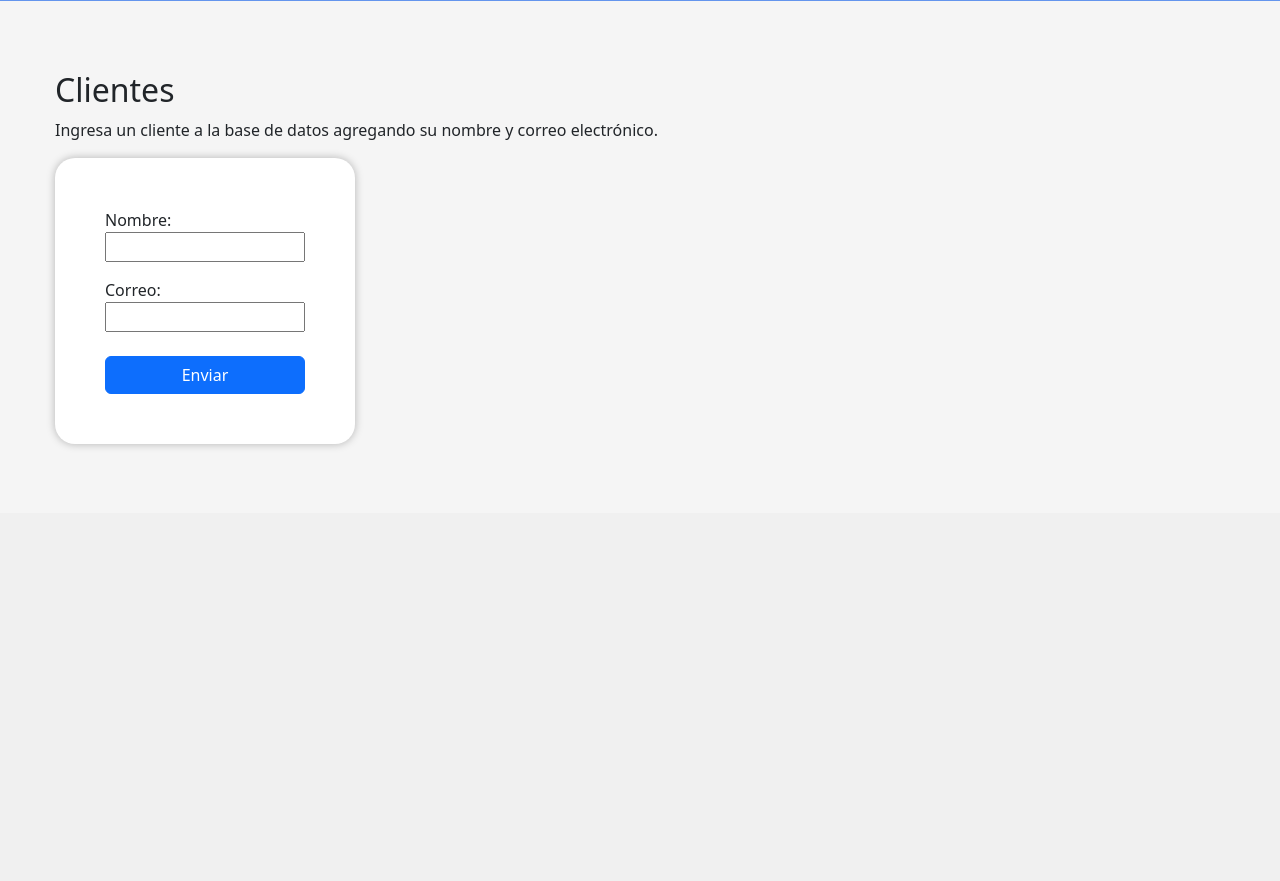
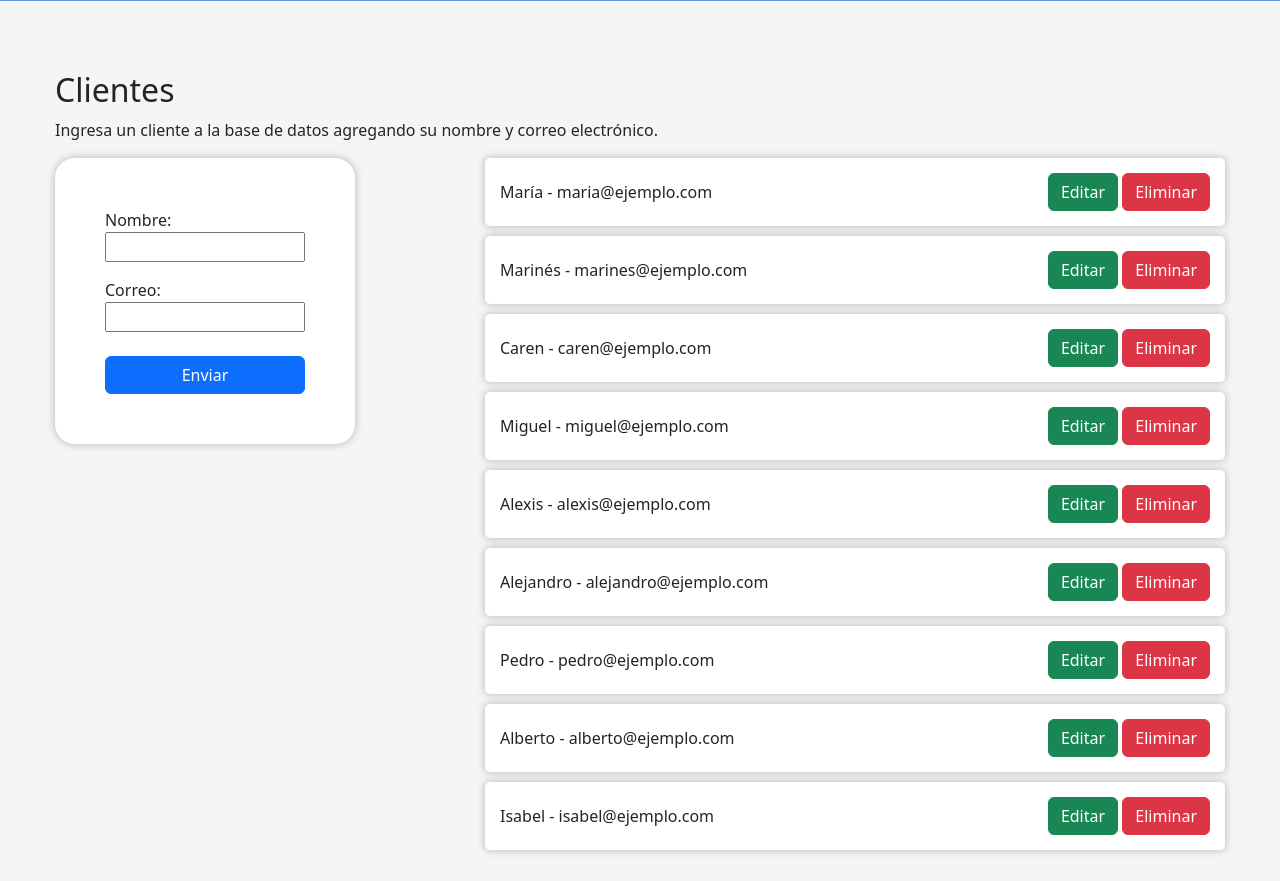
Before and after one commit to MarinesLemus007/tercera-pre-entrega-marines-lemus, a Django app: page /cliente/ in a window 1280 px wide. Shown: the part 287-1168 px from the top of the page. Before the commit the page ends 800 px from the top, so only its background shows below. Run offline with Django 4.2, Linux system fonts and the light colour scheme; data comes from the database, SQL or seed files in the repository; both versions use the stored data as it was after the commit.

Commit message:
agregando método eliminar, js y animación para mensaje

```diff
--- /dev/null
+++ b/entorno/terceraEntrega/App/static/app/css/styles.css
@@ -0,0 +1,74 @@
+body{
+    background-color: whitesmoke;
+}
+
+main{
+    max-width: 1170px;
+    width: calc(100% - 15px);
+    padding: 20px 0 15px;
+    margin: auto;
+}
+
+.jumbotron.jumbotron-fluid{
+    background-color: cornflowerblue;
+    padding: 50px 0;
+    margin-bottom: 50px;
+}
+
+form.creacion{
+    background-color: white;
+    width: 100%;
+    max-width: 300px;
+    padding: 50px;
+    border-radius: 20px;
+    box-shadow: 0px 0px 8px 0px rgb(0 0 0 / 27%);
+}
+
+form.creacion input{
+    width: 100%;
+}
+
+.mensajes{
+    margin-top: 10px;
+    width: 100%;
+    max-width: 350px;
+    text-align: center;
+}
+
+#temporizador.mensajes{
+    position: absolute;
+}
+
+ul.listado-base-de-datos{
+    display: flex;
+    flex-direction: column;
+    gap: 10px;
+}
+
+ul.listado-base-de-datos li{
+    display: flex;
+    justify-content: space-between;
+    align-items: center;
+    padding: 15px;
+    list-style: none;
+    background-color: white;
+    border-radius: 5px;
+    box-shadow: 0px 0px 8px 0px rgb(0 0 0 / 27%);
+    width: 100%;
+}
+
+ul.listado-base-de-datos li p{
+    margin-bottom: 0;
+}
+
+.fade-out {
+    opacity: 0;
+    transition: opacity 2s;
+}
+
+@media (min-width: 992px){
+    .navbar-expand-lg .navbar-nav {
+        width: 100%;
+        justify-content: space-around;
+    }
+}
--- /dev/null
+++ b/entorno/terceraEntrega/App/static/app/js/functions.js
@@ -0,0 +1,7 @@
+
+setTimeout(function () {
+    document.querySelector('#temporizador').classList.add('fade-out');
+}, 1000);
+setTimeout(function () {
+    document.querySelector("#temporizador").remove();
+}, 3000);
--- a/entorno/terceraEntrega/App/templates/app/base.html
+++ b/entorno/terceraEntrega/App/templates/app/base.html
@@ -1,3 +1,4 @@
+{% load static %}
 <!DOCTYPE html>
 <html lang="en">
 <head>
@@ -5,7 +6,7 @@
     <meta http-equiv="X-UA-Compatible" content="IE=edge">
     <meta name="viewport" content="width=device-width, initial-scale=1.0">
     <link href="https://cdn.jsdelivr.net/npm/bootstrap@5.3.0-alpha3/dist/css/bootstrap.min.css" rel="stylesheet" integrity="sha384-KK94CHFLLe+nY2dmCWGMq91rCGa5gtU4mk92HdvYe+M/SXH301p5ILy+dN9+nJOZ" crossorigin="anonymous">
-    <link rel="stylesheet" href="../../static/app/css/style.css?=1.0.4">
+    <link rel="stylesheet" href="{% static 'App/css/styles.css' %}">
     <title>Document</title>
 </head>
 <body>
@@ -13,7 +14,7 @@
         <nav class="navbar navbar-expand-lg bg-dark" data-bs-theme="dark">
             <div class="container-fluid">
               <a class="navbar-brand" href="#">
-                <img src="../../static/app/img/store-front.png" alt="Logo" width="40" height="40" class="d-inline-block align-text-top">
+                <img src="{% static 'App/img/store-front.png' %}" alt="Logo" width="40" height="40" class="d-inline-block align-text-top">
               </a>
               <button class="navbar-toggler" type="button" data-bs-toggle="collapse" data-bs-target="#navbarSupportedContent" aria-controls="navbarSupportedContent" aria-expanded="false" aria-label="Toggle navigation">
                 <span class="navbar-toggler-icon"></span>
@@ -56,5 +57,6 @@
     </main>
 
     <script src="https://cdn.jsdelivr.net/npm/bootstrap@5.3.0-alpha3/dist/js/bootstrap.bundle.min.js" integrity="sha384-ENjdO4Dr2bkBIFxQpeoTz1HIcje39Wm4jDKdf19U8gI4ddQ3GYNS7NTKfAdVQSZe" crossorigin="anonymous"></script>
+    <script src="{% static 'App/js/functions.js' %}"></script>
 </body>
 </html>
--- a/entorno/terceraEntrega/App/templates/app/busqueda.html
+++ b/entorno/terceraEntrega/App/templates/app/busqueda.html
@@ -5,7 +5,7 @@
   <h2>Búsqueda de productos</h2>
   <p>Busca un producto en la base de datos según su nombre.</p>
 
-  <form action="#" method="get">
+  <form action="#" method="get" class="creacion">
     <label for="buscar">Nombre del producto:</label>
     <input id="buscar" type="text" name="q">
     <input class="btn btn-primary mt-2 w-100" type="submit" value="Buscar">
--- a/entorno/terceraEntrega/App/templates/app/cliente.html
+++ b/entorno/terceraEntrega/App/templates/app/cliente.html
@@ -2,21 +2,46 @@
 
 {% block content %}
 
+<div class="row">
+
   <h2>Clientes</h2>
   <p>Ingresa un cliente a la base de datos agregando su nombre y correo electrónico.</p>
 
-  <form method="post">
+  <div class="col-md-4">
+    <form method="post" class="creacion">
       {% csrf_token %}
       {{ form.as_p }}
       <input class="btn btn-primary mt-2 w-100" type="submit" value="Enviar" />
     </form>
+  </div>
 
+  <div class="col-md-8">
     {% if messages %}
       {% for message in messages %}
-        <div class="alert alert-{{ message.tags }}">
+          <div id="temporizador" class="alert alert-{{ message.tags }} mensajes">
               {{ message }}
           </div>
       {% endfor %}
     {% endif %}
 
+    {% if clientes %}
+      <ul class="listado-base-de-datos">
+        {% for cliente in clientes %}
+          <li>
+
+            <p>{{ cliente.name }} - {{ cliente.email }}</p>
+
+            <p>
+              <a href="{% url 'cliente_editar' id_cliente=cliente.id %}" class="btn btn-success">Editar</a>
+              <a href="{% url 'cliente_eliminar' id_cliente=cliente.id %}" class="btn btn-danger">Eliminar</a>
+            </p>
+
+          </li>
+        {% endfor %}
+      </ul>
+    {% endif %}
+  </div>
+
+</div>
+
 {% endblock %}
--- a/entorno/terceraEntrega/App/templates/app/producto.html
+++ b/entorno/terceraEntrega/App/templates/app/producto.html
@@ -5,7 +5,7 @@
 <h2>Productos</h2>
 <p>Ingresa un producto a la base de datos agregando su nombre, precio y código.</p>
 
-  <form method="post">
+  <form method="post" class="creacion">
     {% csrf_token %}
     {{ form.as_p }}
     <input class="btn btn-primary mt-2 w-100" type="submit" value="Enviar" />
@@ -13,7 +13,7 @@
 
   {% if messages %}
     {% for message in messages %}
-        <div class="alert alert-{{ message.tags }}">
+        <div class="alert alert-{{ message.tags }} mensajes">
             {{ message }}
         </div>
     {% endfor %}
--- a/entorno/terceraEntrega/App/templates/app/vendedor.html
+++ b/entorno/terceraEntrega/App/templates/app/vendedor.html
@@ -5,7 +5,7 @@
 <h2>Vendedores</h2>
 <p>Ingresa un Vendedor a la base de datos agregando su nombre y correo electrónico.</p>
 
-  <form method="post">
+  <form method="post" class="creacion">
     {% csrf_token %}
     {{ form.as_p }}
     <input class="btn btn-primary mt-2 w-100" type="submit" value="Enviar" />
@@ -13,7 +13,7 @@
 
   {% if messages %}
     {% for message in messages %}
-        <div class="alert alert-{{ message.tags }}">
+        <div class="alert alert-{{ message.tags }} mensajes">
             {{ message }}
         </div>
     {% endfor %}
--- a/entorno/terceraEntrega/App/views.py
+++ b/entorno/terceraEntrega/App/views.py
@@ -9,6 +9,10 @@ def home(request):
     return render(request, "./app/base.html")
 
 def client(request):
+
+    request.method == 'GET'
+    clientes = Clients.objects.all()
+
     if request.method =='POST':
         form = ClientForm(request.POST)
 
@@ -16,10 +20,40 @@ def client(request):
             form.save()
             messages.success(request, 'El cliente se ha creado con éxito.')
             form = ClientForm()
-            return render(request, "./app/cliente.html", {"form": form})
+            return render(request, "./app/cliente.html", {"form": form, "clientes": clientes})
     else:
         form = ClientForm()
-    return render(request, "./app/cliente.html", {"form": form})
+    return render(request, "./app/cliente.html", {"form": form, "clientes": clientes})
+
+def cliente_editar(request, cliente_id):
+    cliente = get_object_or_404(Clients, pk=cliente_id)
+
+    q = request.GET.get('q', '')
+    productos = Products.objects.filter(name__icontains=q)
+
+    if request.method == 'POST':
+        nombre = request.POST.get('name')
+        email = request.POST.get('email')
+
+        cliente.name = nombre
+        cliente.email = email
+
+        cliente.save()
+
+        return redirect('./app/cliente.html')
+
+    return render(request, './app/cliente.html')
+
+def cliente_eliminar(request, id_cliente):
+
+    if(request.method == 'GET'):
+        client = Clients.objects.get(id=id_cliente)
+        client.delete()
+        messages.success(request,'el Cliente se ha eliminado exitosamente.')
+        return render(request, './app/cliente_eliminar.html')
+    else:
+        messages.success(request,'Hubo un erro al intentar borrar el usuario.')
+        return render(request, './app/cliente_eliminar.html')
 
 def product(request):
     if request.method == 'POST':
--- a/entorno/terceraEntrega/terceraEntrega/urls.py
+++ b/entorno/terceraEntrega/terceraEntrega/urls.py
@@ -16,13 +16,17 @@ Including another URLconf
 """
 from django.contrib import admin
 from django.urls import path
-from App.views import home, client, product, seller, buscar
+from App.views import home, client, cliente_editar, cliente_eliminar, product, seller, buscar
+from django.conf import settings
+from django.conf.urls.static import static
 
 urlpatterns = [
     path('admin/', admin.site.urls),
     path('', home),
-    path('cliente/', client),
+    path('cliente/', client, name='cliente'),
+    path('cliente_editar/<int:id_cliente>/', cliente_editar, name='cliente_editar'),
+    path('cliente_eliminar/<int:id_cliente>/', cliente_eliminar, name='cliente_eliminar'),
     path('producto/', product),
     path('vendedor/', seller),
     path('busqueda/', buscar, name='buscar'),
-]
+]+ static(settings.STATIC_URL, document_root=settings.STATIC_ROOT)
```
Also changed, not shown: entorno/terceraEntrega/App/static/app/css/style.css (deleted, +0 -36 lines), entorno/terceraEntrega/App/templates/app/cliente_eliminar.html (added, +19 -0 lines), entorno/terceraEntrega/db.sqlite3, 1 other file. Lines whose indentation alone changed are shown as unchanged.
